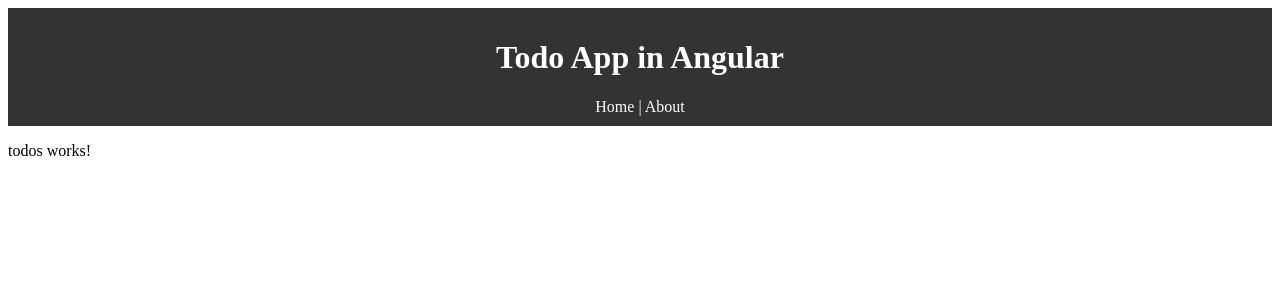
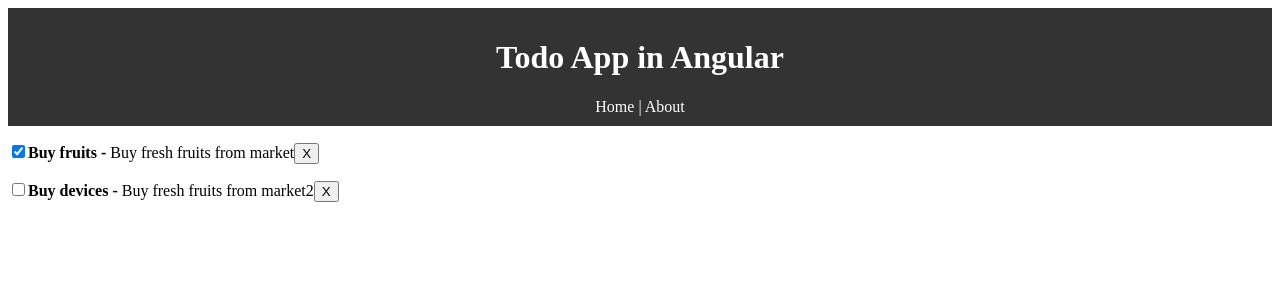
Before and after one commit to Mihu89/ng-todo-app, an Angular app in the folder ng-todo-app/: page / in a window 1280 px wide. Shown: the top 300 px of the page. Built offline with nearby package versions, Linux system fonts and the light colour scheme.

Commit message:
display todos on UI

```diff
--- a/ng-todo-app/src/app/components/todos/todos.component.html
+++ b/ng-todo-app/src/app/components/todos/todos.component.html
@@ -1 +1 @@
-<p>todos works!</p>
+<app-todo-item *ngFor="let todo of todos" [todo]="todo"></app-todo-item>
--- a/ng-todo-app/src/app/components/todos/todos.component.ts
+++ b/ng-todo-app/src/app/components/todos/todos.component.ts
@@ -1,4 +1,5 @@
 import { Component, OnInit } from '@angular/core';
+import { Todo } from 'src/app/models/Todo.model';
 
 @Component({
   selector: 'app-todos',
@@ -6,10 +7,23 @@
   styleUrls: ['./todos.component.css']
 })
 export class TodosComponent implements OnInit {
-
+  todos: Todo[] = [];
   constructor() { }
 
   ngOnInit(): void {
+    this.todos = [
+      {
+        "id": 1,
+        "title": "Buy fruits",
+        "description": "Buy fresh fruits from market",
+        "completed": true
+      },{
+        "id": 2,
+        "title": "Buy devices",
+        "description": "Buy fresh fruits from market2",
+        "completed": false
+      }
+    ]
   }
 
 }
```
